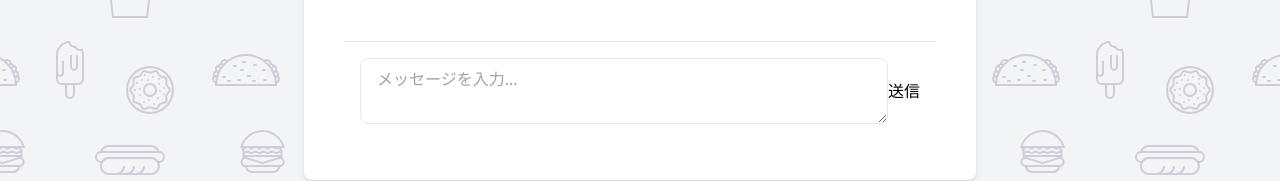
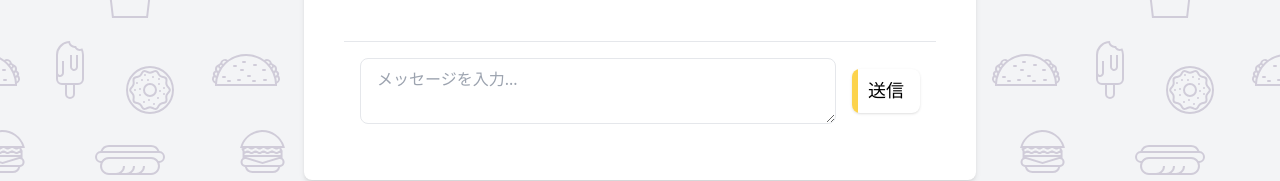
Before and after one commit to fixmix-hackathon/fixmix, a Next.js app: page / in a window 1280 px wide. Shown: the part 390-571 px from the top of the page. Built offline with nearby package versions, Linux system fonts and the light colour scheme.

Commit message:
💄 送信ボタンにスタイリングを追加

```diff
--- a/app/components/InputForm.tsx
+++ b/app/components/InputForm.tsx
@@ -34,9 +34,10 @@ const InputForm = ({ onSubmit }: InputFormProps) => {
             />
         <button
             type="submit"
-            className="text-black"
+            className="group relative px-4 py-2 overflow-hidden rounded-lg bg-white text-lg shadow font-mono ml-4 px-4 py-2 text-black "
         >
-            送信
+            <div className="absolute inset-0 w-1.5 bg-amber-300 transition-all duration-[250ms] ease-out group-hover:w-full"></div>
+            <span className="relative text-black group-hover:text-white">送信</span>
         </button>
         </form>
     )
```
